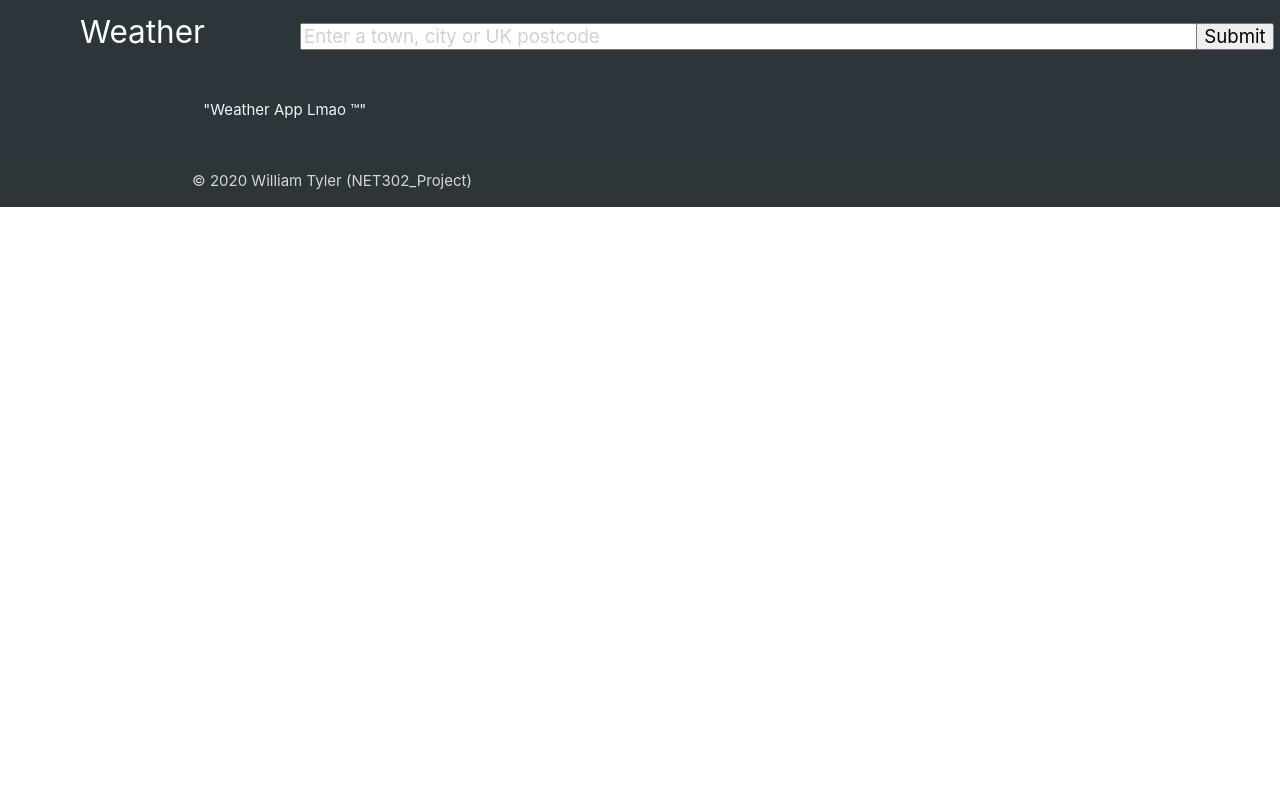
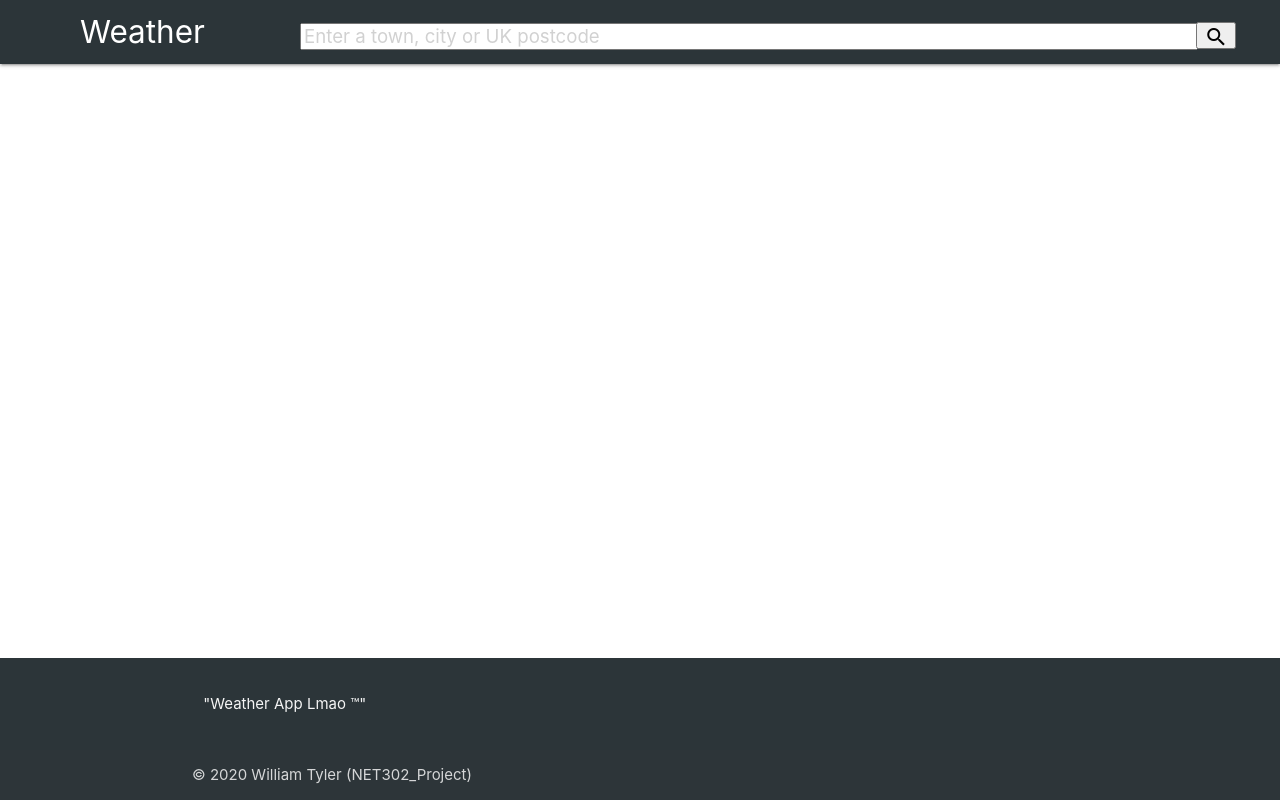
Before and after one commit to wtylerwork/NET302-Project, a PHP site: page / in a window 1280 px wide; the page is wider, and only the part inside the window is pictured. Run offline with PHP 8.4, Linux system fonts and the light colour scheme; some libraries are stand-ins or nearby versions.

Commit message:
CSS Change

```diff
--- a/index.php
+++ b/index.php
@@ -18,17 +18,17 @@
 	</head>
 	<body>
 		<nav>
-			<div class="nav-wrapper" style="background-color: #2C3539">
+			<div class="nav-wrapper" style="background-color: #2C3539; width:100%;">
 				<a href="#" class="brand-logo" style="position:fixed; left:80px;">Weather</a>
-					<div style="position:relative; left:300px; top:5px; height:50px; font-size:14pt;">
-						<input placeholder="Enter a town, city or UK postcode" name="cityName" id="customerName" type="textbox" maxlength="120" size="70">
-						<input placeholder="Submit" name="submit" id="submit" type="submit" class="button" style="position:relative; left:-7px;">
+					<div style="position:relative; left:300px; top:5px; height:10px; font-size:14pt;">
+						<input placeholder="Enter a town, city or UK postcode" name="cityName" id="customerName" type="textbox" maxlength="120" size="70" style="outline:none;">
+    				<button class="material-icons" type="submit" style="position:relative; top:6px; left:-7px; cursor:pointer; height:27px;">search</button>
 					</div>
 				</ul>
 			</div>
 		</nav>
 
-<footer class="page-footer" style="background-color: #2C3539">
+<footer class="page-footer" style="background-color: #2C3539; position:fixed; left:0; bottom:0; width:100%;">
 	<div class="container">
 		<div class="row">
 			<div class="col l6 s12">
```
